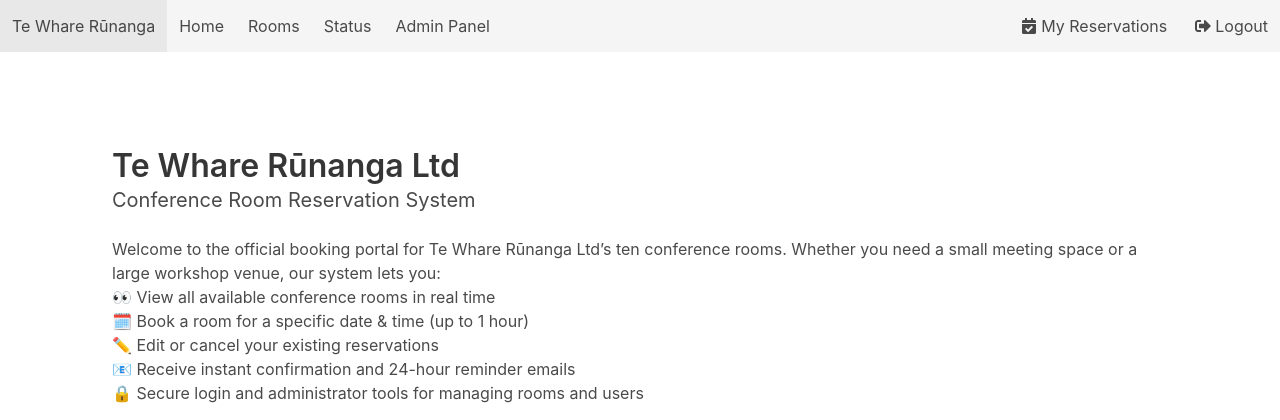
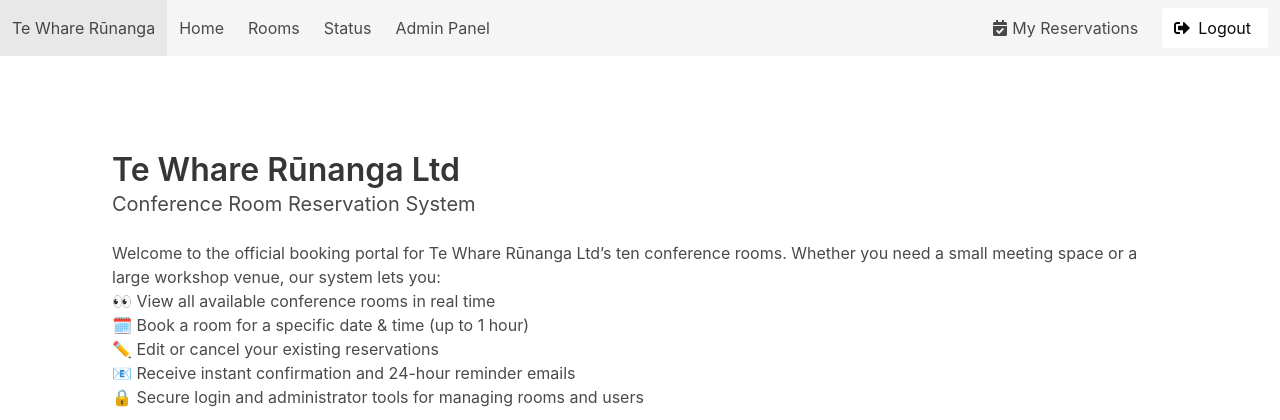
Before and after one commit to ar-sql/ISCG7420_Assignment1_2025, a Django app: page / in a window 1280 px wide. Shown: the top 420 px of the page. Run offline with Django 5.2, Linux system fonts and the light colour scheme; a user stored in the database is signed in; data comes from the database, SQL or seed files in the repository; parts of the project's set-up code (start-up, migrations or seed data) failed here and were passed over.

Commit message:
Use POST form for Logout and link Admin nav to in-app dashboard

```diff
--- a/templates/base.html
+++ b/templates/base.html
@@ -13,19 +13,16 @@
   <link rel="stylesheet" href="{% static 'css/custom.css' %}">
 </head>
 <body>
+  <!-- Navbar -->
   <nav class="navbar is-light" role="navigation" aria-label="main navigation">
     <div class="navbar-brand">
-      <a class="navbar-item" href="{% url 'home' %}">
-        Te Whare Rūnanga
-      </a>
-      <a role="button" class="navbar-burger" aria-label="menu"
-         aria-expanded="false" data-target="navMenu">
+      <a class="navbar-item" href="{% url 'home' %}">Te Whare Rūnanga</a>
+      <a role="button" class="navbar-burger" aria-label="menu" aria-expanded="false" data-target="navMenu">
         <span aria-hidden="true"></span>
         <span aria-hidden="true"></span>
         <span aria-hidden="true"></span>
       </a>
     </div>
-
     <div id="navMenu" class="navbar-menu">
       <div class="navbar-start">
         <a class="navbar-item" href="{% url 'home' %}">Home</a>
@@ -33,17 +30,19 @@
         <a class="navbar-item" href="{% url 'room_status' %}">Status</a>
         <a class="navbar-item" href="{% url 'admin_dashboard' %}">Admin Panel</a>
       </div>
-
       <div class="navbar-end">
         {% if user.is_authenticated %}
           <a class="navbar-item" href="{% url 'my_reservations' %}">
             <span class="icon"><i class="fas fa-calendar-check"></i></span>
             <span>My Reservations</span>
           </a>
-          <a class="navbar-item" href="{% url 'logout' %}">
-            <span class="icon"><i class="fas fa-sign-out-alt"></i></span>
-            <span>Logout</span>
-          </a>
+          <form method="post" action="{% url 'logout' %}" class="navbar-item">
+            {% csrf_token %}
+            <button type="submit" class="button is-white">
+              <span class="icon"><i class="fas fa-sign-out-alt"></i></span>
+              <span>Logout</span>
+            </button>
+          </form>
         {% else %}
           <a class="navbar-item" href="{% url 'login' %}">
             <span class="icon"><i class="fas fa-sign-in-alt"></i></span>
@@ -58,12 +57,14 @@
     </div>
   </nav>
 
+  <!-- Main Content -->
   <section class="section">
     <div class="container">
       {% block content %}{% endblock %}
     </div>
   </section>
 
+  <!-- Navbar burger toggle -->
   <script>
     document.addEventListener('DOMContentLoaded', () => {
       const burger = document.querySelector('.navbar-burger');
```
